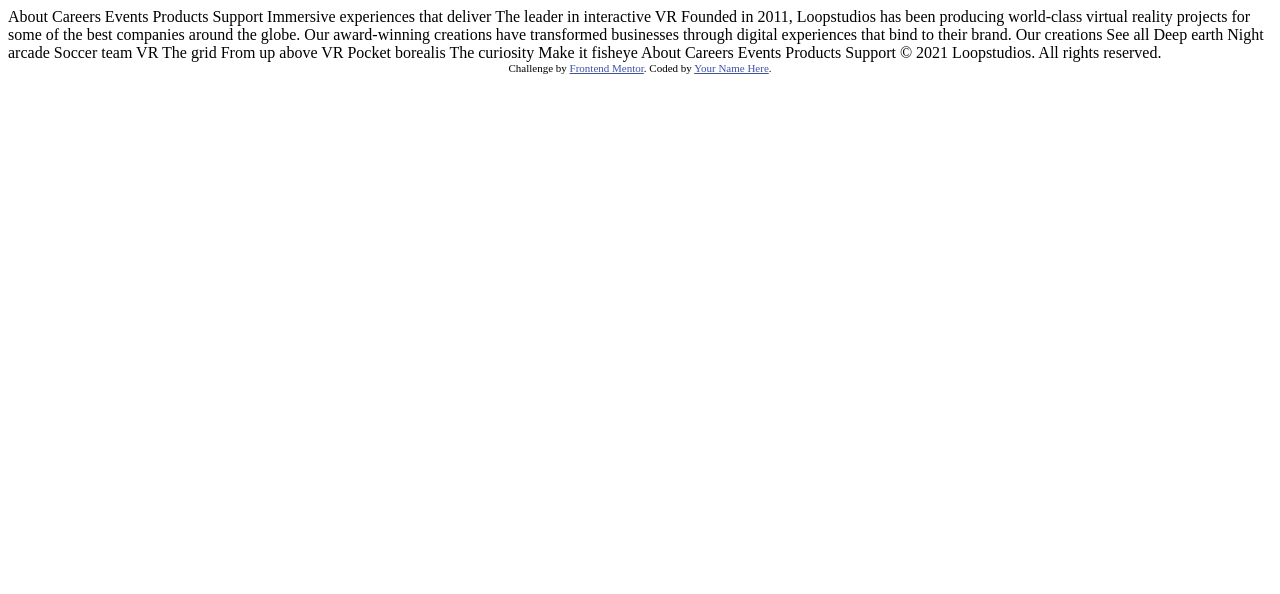
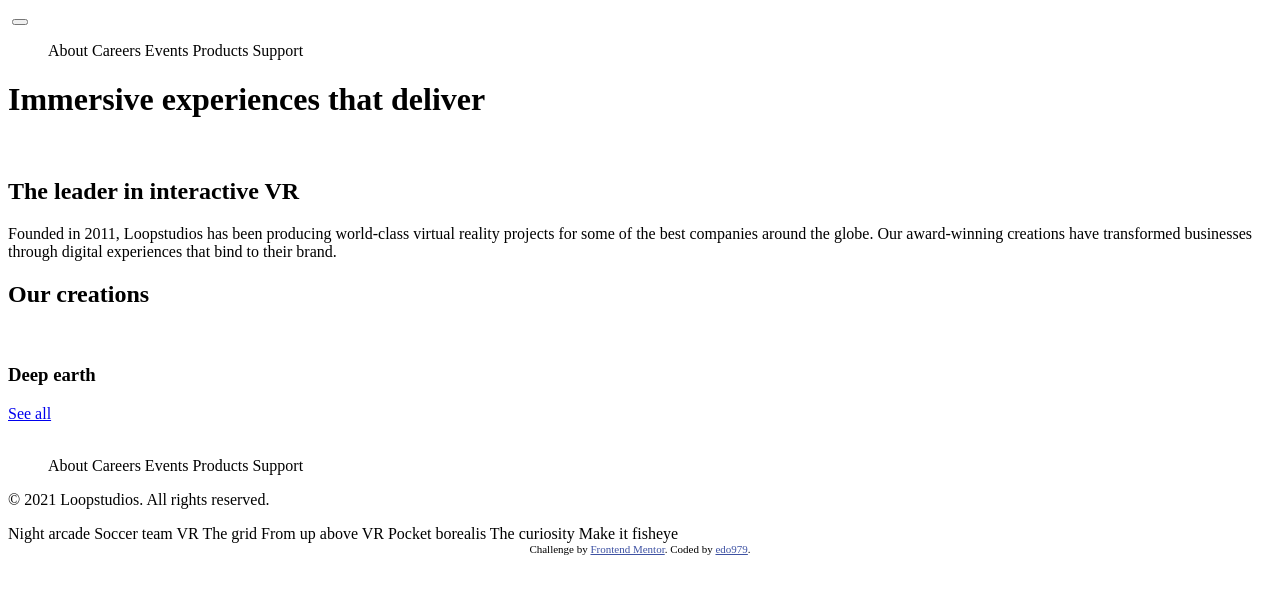
Before and after one commit to edo979/loopstudios-landing-page-main, a plain HTML site: page index.html in a window 1280 px wide. Drawn offline with Linux system fonts and the light colour scheme.

Commit message:
start html

```diff
--- a/index.html
+++ b/index.html
@@ -1,59 +1,88 @@
 <!DOCTYPE html>
 <html lang="en">
   <head>
-  <meta charset="UTF-8">
-  <meta name="viewport" content="width=device-width, initial-scale=1.0"> <!-- displays site properly based on user's device -->
+    <meta charset="UTF-8" />
+    <meta name="viewport" content="width=device-width, initial-scale=1.0" />
 
-  <link rel="icon" type="image/png" sizes="32x32" href="./images/favicon-32x32.png">
+    <link
+      rel="icon"
+      type="image/png"
+      sizes="32x32"
+      href="./images/favicon-32x32.png"
+    />
 
     <title>Frontend Mentor | Loopstudios landing page</title>
-
-  <!-- Feel free to remove these styles or customise in your own stylesheet 👍 -->
     <style>
-    .attribution { font-size: 11px; text-align: center; }
-    .attribution a { color: hsl(228, 45%, 44%); }
+      .attribution {
+        font-size: 11px;
+        text-align: center;
+      }
+      .attribution a {
+        color: hsl(228, 45%, 44%);
+      }
     </style>
   </head>
   <body>
-  About
-  Careers
-  Events
-  Products
-  Support
+    <header>
+      <div class="container">
+        <nav class="nav">
+          <img src="" alt="" class="nav__brand" />
+          <button class="nav__toggler"></button>
+          <ul class="nav__list">
+            About Careers Events Products Support
+          </ul>
+        </nav>
+        <h1>Immersive experiences that deliver</h1>
+      </div>
+    </header>
 
-  Immersive experiences that deliver
+    <main class="container">
+      <article class="intro">
+        <img class="intro__img" src="" alt="" />
+        <div class="intro__article">
+          <h2 class="intro__title">The leader in interactive VR</h2>
+          <p class="intro__text">
+            Founded in 2011, Loopstudios has been producing world-class virtual
+            reality projects for some of the best companies around the globe.
+            Our award-winning creations have transformed businesses through
+            digital experiences that bind to their brand.
+          </p>
+        </div>
+      </article>
 
-  The leader in interactive VR
+      <section class="grid-container">
+        <h2>Our creations</h2>
 
-  Founded in 2011, Loopstudios has been producing world-class virtual reality
-  projects for some of the best companies around the globe. Our award-winning
-  creations have transformed businesses through digital experiences that bind
-  to their brand.
+        <div class="card">
+          <img class="card__img" src="" alt="" />
+          <h3 class="card__title">Deep earth</h3>
+        </div>
 
-  Our creations
+        <a href="#" class="btn">See all</a>
+      </section>
+    </main>
 
-  See all
-
-  Deep earth
-  Night arcade
-  Soccer team VR
-  The grid
-  From up above VR
-  Pocket borealis
-  The curiosity
-  Make it fisheye
-
-  About
-  Careers
-  Events
-  Products
-  Support
-
+    <footer class="footer">
+      <div class="container">
+        <img class="footer__logo" src="" alt="" />
+        <ul class="footer__nav">
+          About Careers Events Products Support
+        </ul>
+        <div class="footer__social-links"></div>
+        <p class="footer__copyrights">
           © 2021 Loopstudios. All rights reserved.
+        </p>
+      </div>
+    </footer>
+    Night arcade Soccer team VR The grid From up above VR Pocket borealis The
+    curiosity Make it fisheye
 
     <div class="attribution">
-    Challenge by <a href="https://www.frontendmentor.io?ref=challenge" target="_blank">Frontend Mentor</a>.
-    Coded by <a href="#">Your Name Here</a>.
+      Challenge by
+      <a href="https://www.frontendmentor.io?ref=challenge" target="_blank"
+        >Frontend Mentor</a
+      >. Coded by
+      <a href="https://www.frontendmentor.io/profile/edo979">edo979</a>.
     </div>
   </body>
 </html>
```
Lines whose indentation alone changed are shown as unchanged.
